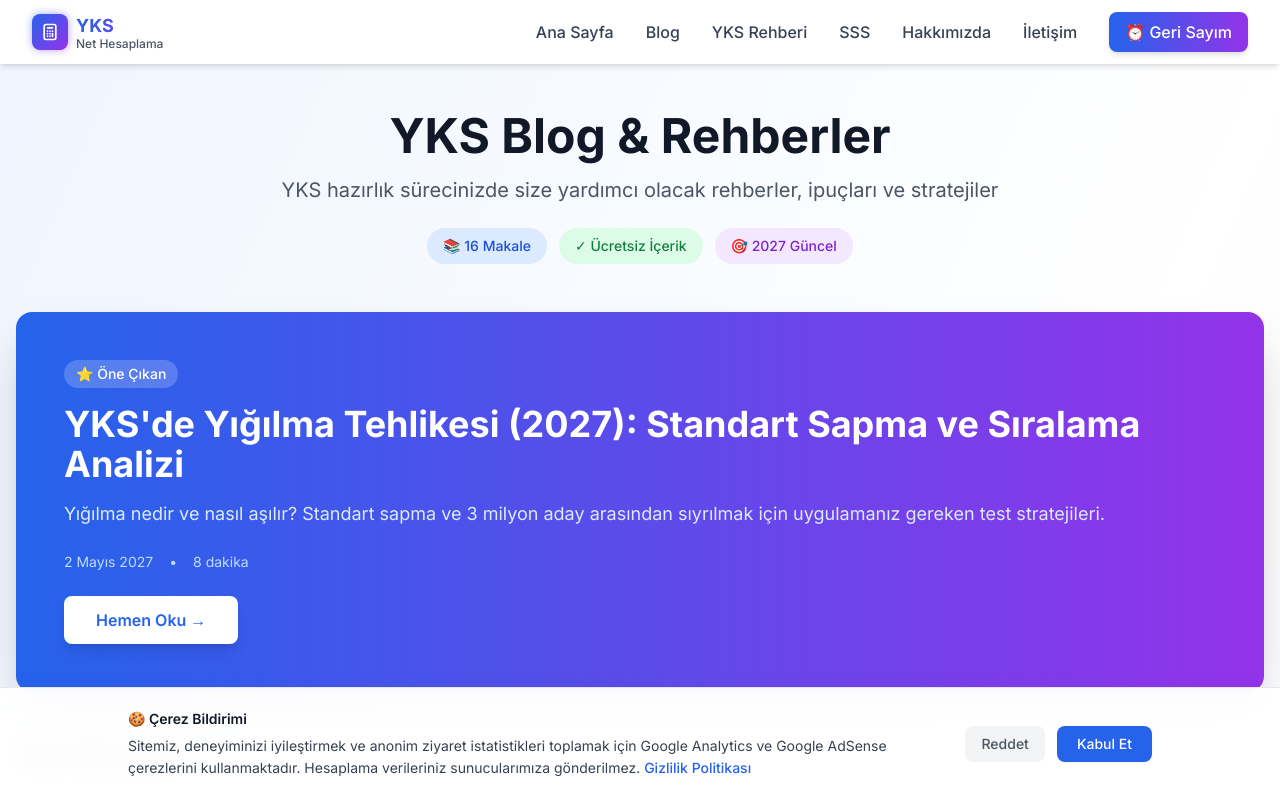
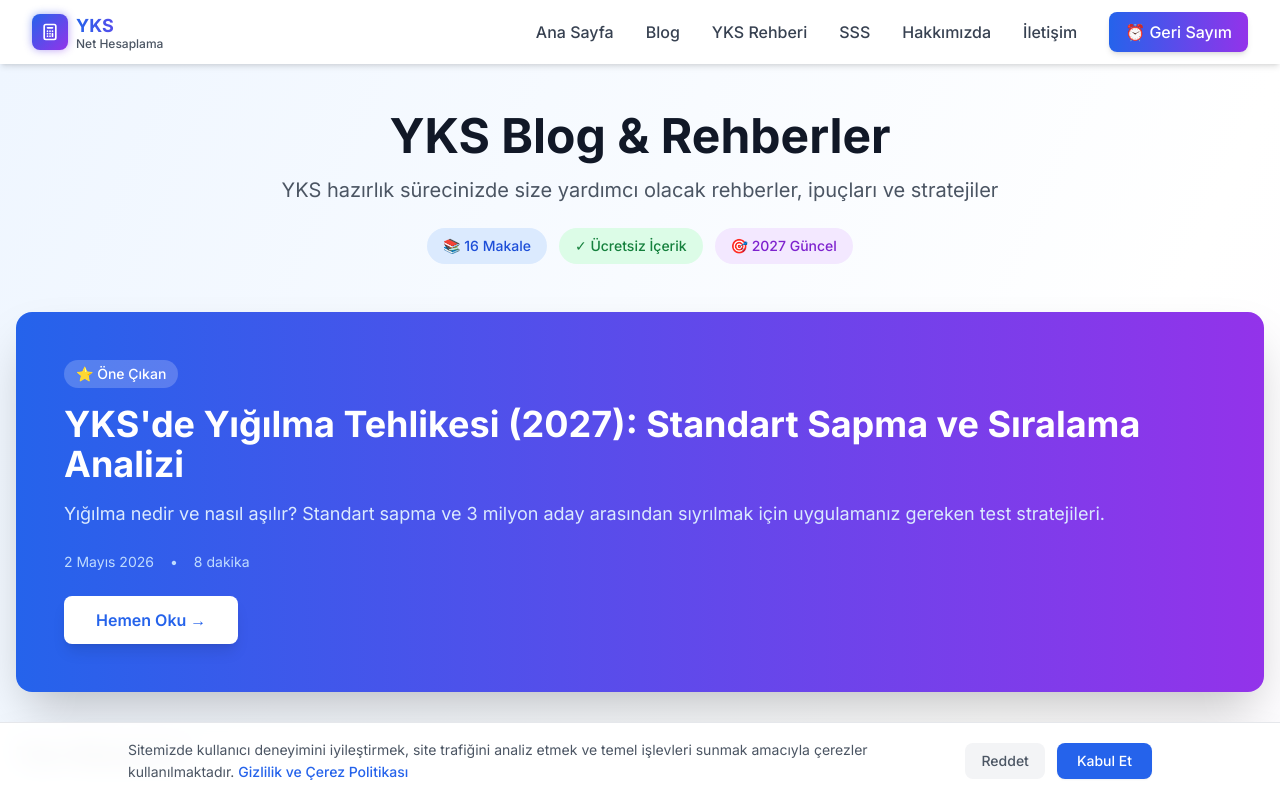
Before and after one commit to mert121212/yks-net-hesaplama, a Next.js app: page /blog in a window 1280 px wide. Shown: the top 800 px of the page. Built offline with nearby package versions, Linux system fonts and the light colour scheme.

Commit message:
fix: simplify cookie banner and fix blog listing dates to 2026

```diff
--- a/src/app/blog/page.tsx
+++ b/src/app/blog/page.tsx
@@ -13,7 +13,7 @@ const blogPosts = [
         id: 'yks-yigilma-tehlikesi',
         title: 'YKS\'de Yığılma Tehlikesi (2027): Standart Sapma ve Sıralama Analizi',
         excerpt: 'Yığılma nedir ve nasıl aşılır? Standart sapma ve 3 milyon aday arasından sıyrılmak için uygulamanız gereken test stratejileri.',
-        date: '2027-05-02',
+        date: '2026-05-02',
         category: 'Strateji',
         readTime: '8 dakika',
     },
@@ -21,7 +21,7 @@ const blogPosts = [
         id: 'tyt-kesin-cikan-konular',
         title: 'TYT\'de Zaman Kazanmanın Sırrı: Kesin Çıkacak "Altın" Konular',
         excerpt: 'Her şeyi bilmek değil, neyin daha çok sorulduğunu bilmek seni öne geçirir. TYT\'de altın konular.',
-        date: '2027-05-02',
+        date: '2026-05-02',
         category: 'TYT',
         readTime: '7 dakika',
     },
@@ -29,7 +29,7 @@ const blogPosts = [
         id: 'tyt-net-artirma-taktikleri',
         title: 'TYT\'de 60-70 Net Bandına Sıkışanlar İçin Veri Odaklı Çıkış Yolu',
         excerpt: 'ÖSYM yerleştirme verilerine göre TYT net artırmanın kanıtlanmış yöntemleri. 60-70 net bandından kurtulmak.',
-        date: '2027-05-02',
+        date: '2026-05-02',
         category: 'TYT',
         readTime: '7 dakika',
     },
@@ -37,7 +37,7 @@ const blogPosts = [
         id: 'yks-1-net-kac-kisi-atar',
         title: 'YKS\'de 1 Net Bile Neden Binlerce Kişi Attırır? (OBP ve Standart Sapma Gerçeği)',
         excerpt: 'OBP sıralamayı nasıl etkiler, standart sapma nedir? YKS\'de 1 netin gerçek değerini öğren.',
-        date: '2027-05-02',
+        date: '2026-05-02',
         category: 'Strateji',
         readTime: '6 dakika',
     },
@@ -45,7 +45,7 @@ const blogPosts = [
         id: 'yks-net-hesaplama-nasil-yapilir',
         title: 'YKS Net Hesaplama Nasıl Yapılır? (ÖSYM Katsayı Verileriyle)',
         excerpt: 'YKS 2027 net hesaplama formülleri, 0.5 net kuralının akademik analizi ve ham/yerleştirme puanı hesaplama.',
-        date: '2027-02-28',
+        date: '2026-02-28',
         category: 'Rehber',
         readTime: '9 dakika',
     },
@@ -53,7 +53,7 @@ const blogPosts = [
         id: 'tyt-net-hesaplama-rehberi',
         title: 'TYT Net Hesaplama: Adım Adım Kılavuz 2027',
         excerpt: 'TYT sınavında net hesaplama nasıl yapılır? Türkçe, Matematik, Fen ve Sosyal netlerinizi doğru hesaplayın.',
-        date: '2027-02-27',
+        date: '2026-02-27',
         category: 'TYT',
         readTime: '6 dakika',
     },
@@ -61,7 +61,7 @@ const blogPosts = [
         id: 'ayt-puan-hesaplama',
         title: 'AYT Puan Hesaplama: SAY, EA, SÖZ, DİL Puanları',
         excerpt: 'AYT sınavında SAY, EA, SÖZ ve DİL puanları nasıl hesaplanır? Detaylı formüller ve örneklerle öğrenin.',
-        date: '2027-02-26',
+        date: '2026-02-26',
         category: 'AYT',
         readTime: '7 dakika',
     },
@@ -69,7 +69,7 @@ const blogPosts = [
         id: 'yks-puan-turleri',
         title: 'YKS Puan Türleri: SAY, EA, SÖZ, DİL Nedir?',
         excerpt: 'YKS\'de 4 farklı puan türü var. SAY, EA, SÖZ ve DİL puan türlerini detaylı inceleyin ve size uygun olanı seçin.',
-        date: '2027-02-25',
+        date: '2026-02-25',
         category: 'Rehber',
         readTime: '5 dakika',
     },
@@ -77,7 +77,7 @@ const blogPosts = [
         id: 'obp-hesaplama',
         title: 'OBP Nedir ve Nasıl Hesaplanır? Kırık OBP ve Katsayı Analizi 2027',
         excerpt: 'Lise diploma notunun YKS yerleştirme puanına etkisi, kırık OBP cezası ve okul birinciliği avantajları.',
-        date: '2027-02-24',
+        date: '2026-02-24',
         category: 'Rehber',
         readTime: '6 dakika',
     },
@@ -85,7 +85,7 @@ const blogPosts = [
         id: 'yks-2027-basvuru-tarihleri',
         title: 'YKS 2027 Başvuru Tarihleri ve Takvimi',
         excerpt: 'YKS 2027 başvuru tarihleri, sınav tarihleri ve sonuç açıklama tarihleri. Tüm önemli tarihler burada.',
-        date: '2027-02-23',
+        date: '2026-02-23',
         category: 'Takvim',
         readTime: '4 dakika',
     },
@@ -93,7 +93,7 @@ const blogPosts = [
         id: 'yks-kac-net-kac-puan',
         title: 'YKS\'de Kaç Net Kaç Puan Eder? 2027 Tablosu',
         excerpt: 'TYT ve AYT\'de kaç net yaparsanız kaç puan alırsınız? Net-puan dönüşüm tablosu ve hesaplama.',
-        date: '2027-02-22',
+        date: '2026-02-22',
         category: 'Rehber',
         readTime: '6 dakika',
     },
@@ -101,7 +101,7 @@ const blogPosts = [
         id: 'universite-tercih-stratejileri',
         title: 'Üniversite Tercih Stratejileri 2027: 24 Tercih Hakkı Nasıl Kullanılır?',
         excerpt: 'YKS 2027 tercih dönemi için bilimsel tercih robotu mantığı. Ölü tercih yapmamak ve altın oran analizi.',
-        date: '2027-02-21',
+        date: '2026-02-21',
         category: 'Tercih',
         readTime: '9 dakika',
     },
@@ -109,7 +109,7 @@ const blogPosts = [
         id: 'yks-hazirlik-programi',
         title: 'YKS\'ye Nasıl Hazırlanılır? Çalışma Programı',
         excerpt: 'Etkili bir YKS hazırlık programı nasıl yapılır? Günlük, haftalık ve aylık çalışma planları.',
-        date: '2027-02-20',
+        date: '2026-02-20',
         category: 'Hazırlık',
         readTime: '10 dakika',
     },
@@ -117,7 +117,7 @@ const blogPosts = [
         id: 'tyt-matematik-konulari',
         title: 'TYT Matematik Konuları ve Soru Dağılımı 2027',
         excerpt: 'TYT Matematik sınavında hangi konular çıkıyor? Konu dağılımı ve çalışma stratejileri.',
-        date: '2027-02-19',
+        date: '2026-02-19',
         category: 'TYT',
         readTime: '7 dakika',
     },
@@ -125,7 +125,7 @@ const blogPosts = [
         id: 'ayt-matematik-konulari',
         title: 'AYT Matematik Konuları: SAY Öğrencileri İçin Rehber',
         excerpt: 'AYT Matematik sınavına nasıl hazırlanılır? Tüm konular, formüller ve çözüm teknikleri.',
-        date: '2027-02-18',
+        date: '2026-02-18',
         category: 'AYT',
         readTime: '8 dakika',
     },
@@ -133,7 +133,7 @@ const blogPosts = [
         id: 'yks-edebiyat-konulari',
         title: 'YKS Edebiyat Konuları ve Çalışma Taktikleri',
         excerpt: 'TYT ve AYT Edebiyat konuları nelerdir? Etkili çalışma yöntemleri ve ipuçları.',
-        date: '2027-02-17',
+        date: '2026-02-17',
         category: 'Dersler',
         readTime: '7 dakika',
     },
--- a/src/app/blog/yks-net-hesaplama-nasil-yapilir/page.tsx
+++ b/src/app/blog/yks-net-hesaplama-nasil-yapilir/page.tsx
@@ -24,7 +24,7 @@ export default function YKSNetHesaplamaRehberi() {
             <BlogArticleSchema
                 title="YKS Net Hesaplama Nasıl Yapılır? (ÖSYM Katsayı Verileriyle)"
                 description="YKS 2027 net hesaplama formülleri, 0.5 net kuralının akademik analizi ve ham/yerleştirme puanı hesaplama standartları."
-                datePublished="2027-02-28"
+                datePublished="2026-02-28"
                 url="https://yksnethesapla.com/blog/yks-net-hesaplama-nasil-yapilir"
                 keywords={['yks net hesaplama', 'tyt net hesaplama', 'ayt net hesaplama', '0.5 net şartı', 'yks puan hesaplama 2027']}
             />
--- a/src/components/CookieConsent.tsx
+++ b/src/components/CookieConsent.tsx
@@ -29,26 +29,23 @@ export default function CookieConsent() {
 
     return (
         <div
-            className="fixed bottom-0 left-0 right-0 z-[9999] bg-white/95 backdrop-blur-md border-t border-gray-200 shadow-2xl px-4 py-5 sm:px-6 animate-slide-up"
+            className="fixed bottom-0 left-0 right-0 z-[9999] bg-white/95 backdrop-blur-md border-t border-gray-200 shadow-2xl px-4 py-4 sm:px-6 animate-slide-up"
             role="dialog"
             aria-label="Çerez onayı"
         >
-            <div className="max-w-5xl mx-auto flex flex-col sm:flex-row items-start sm:items-center gap-4">
-                <div className="flex-1 text-sm text-gray-700 leading-relaxed">
-                    <p className="font-semibold text-gray-900 mb-1">🍪 Çerez Bildirimi</p>
+            <div className="max-w-5xl mx-auto flex flex-col sm:flex-row items-start sm:items-center justify-between gap-4">
+                <div className="flex-1 text-sm text-gray-600 leading-relaxed">
                     <p>
-                        Sitemiz, deneyiminizi iyileştirmek ve anonim ziyaret istatistikleri toplamak için
-                        Google Analytics ve Google AdSense çerezlerini kullanmaktadır. Hesaplama verileriniz
-                        sunucularımıza gönderilmez.{' '}
+                        Sitemizde kullanıcı deneyimini iyileştirmek, site trafiğini analiz etmek ve temel işlevleri sunmak amacıyla çerezler kullanılmaktadır.{' '}
                         <Link href="/privacy" className="text-blue-600 hover:underline font-medium">
-                            Gizlilik Politikası
+                            Gizlilik ve Çerez Politikası
                         </Link>
                     </p>
                 </div>
-                <div className="flex items-center gap-3 flex-shrink-0">
+                <div className="flex items-center gap-3 flex-shrink-0 w-full sm:w-auto justify-end">
                     <button
                         onClick={reject}
-                        className="px-4 py-2 text-sm font-medium text-gray-600 bg-gray-100 hover:bg-gray-200 rounded-lg transition-colors"
+                        className="px-4 py-2 text-sm font-medium text-gray-600 hover:text-gray-900 bg-gray-100 hover:bg-gray-200 rounded-lg transition-colors"
                     >
                         Reddet
                     </button>
```
